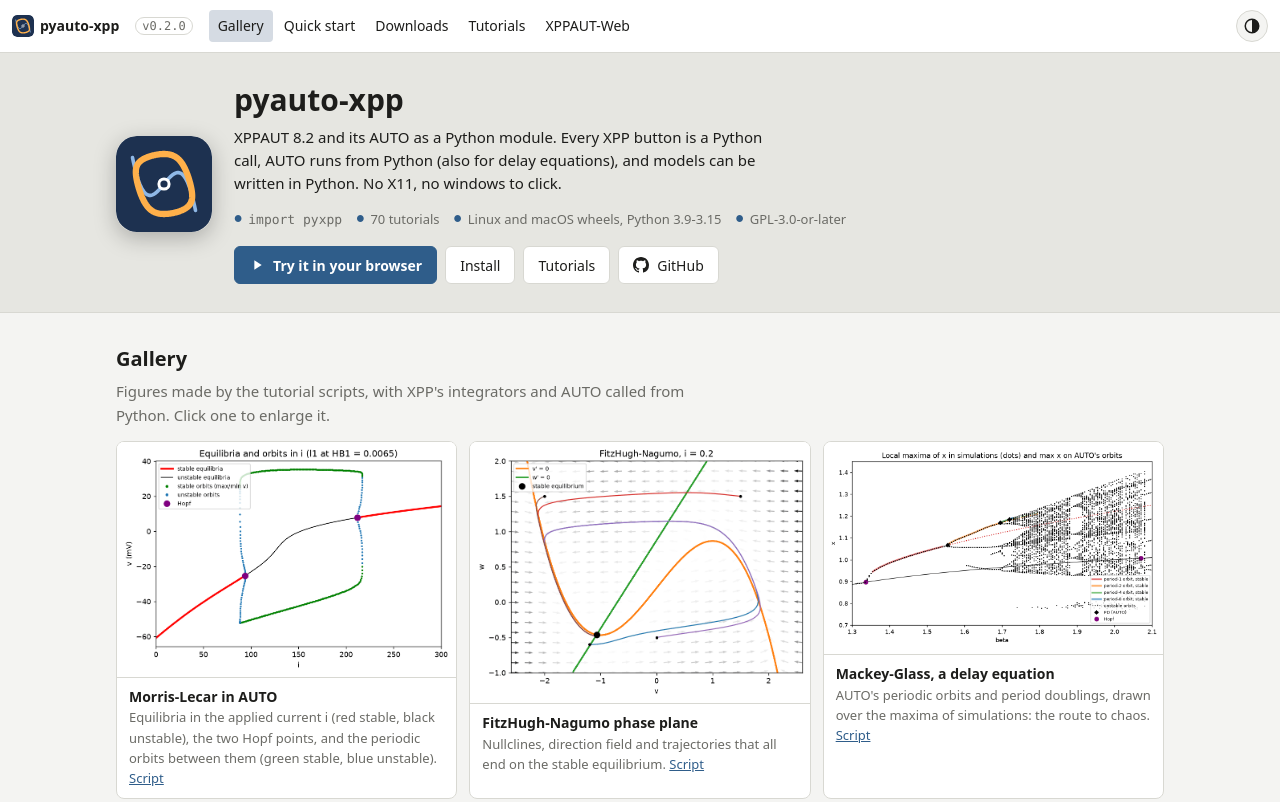
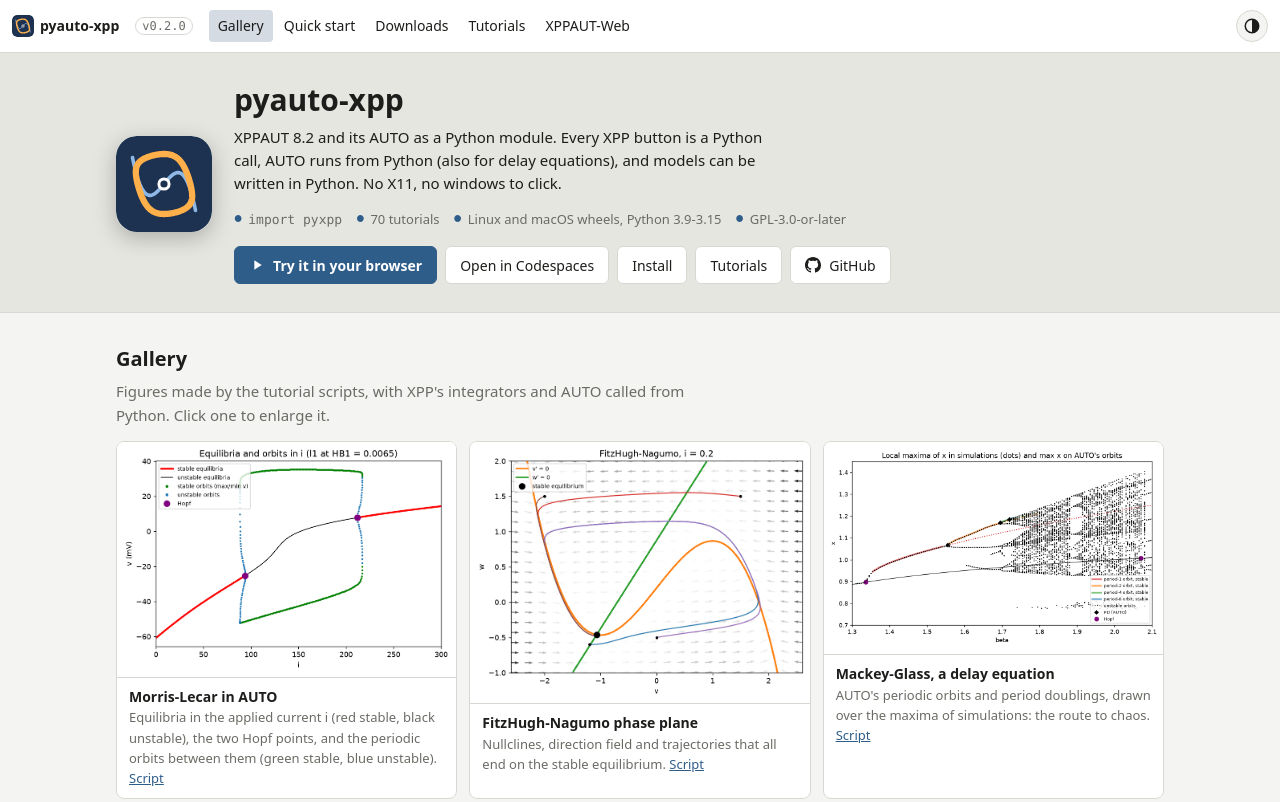
Before and after one commit to ZetaOne/pyauto-xpp, a plain HTML site: page site/index.html in a window 1280 px wide. Shown: the top 802 px of the page. Drawn offline with Linux system fonts and the light colour scheme.

Commit message:
GitHub Codespaces setup
- .devcontainer: Python 3.11 on 2 cores, pyxpp built from source, tutorial
  packages, .py scripts open as notebooks; JupyterLab starts and opens in a
  browser tab; VS Code with the Python and Jupyter extensions
- README and page: Open in GitHub Codespaces next to Binder

Co-Authored-By: Claude Opus 5.5 <noreply@anthropic.com>
Claude-Session: https://claude.ai/code/session_01CG4NvTWnwU7N8hEidx6fdZ

```diff
--- a/site/index.html
+++ b/site/index.html
@@ -486,6 +486,7 @@ footer .row a { color: var(--fg); display: inline-block; padding: 8px 4px }
       </ul>
       <div class="row">
         <a class="btn" href="https://mybinder.org/v2/gh/ZetaOne/pyauto-xpp/HEAD?urlpath=lab/tree/tutorials"><svg viewBox="0 0 24 24" width="16" height="16" aria-hidden="true"><path d="M8 5v14l11-7z" fill="currentColor"/></svg>Try it in your browser</a>
+        <a class="btn ghost" href="https://codespaces.new/ZetaOne/pyauto-xpp?quickstart=1" title="Uses your GitHub account's free Codespaces hours">Open in Codespaces</a>
         <a class="btn ghost" href="#install">Install</a>
         <a class="btn ghost" href="#tutorials">Tutorials</a>
         <a class="btn ghost" href="https://github.com/ZetaOne/pyauto-xpp"><svg viewBox="0 0 16 16" width="16" height="16" aria-hidden="true"><path fill="currentColor" d="M8 0C3.58 0 0 3.58 0 8c0 3.54 2.29 6.53 5.47 7.59.4.07.55-.17.55-.38 0-.19-.01-.82-.01-1.49-2.01.37-2.53-.49-2.69-.94-.09-.23-.48-.94-.82-1.13-.28-.15-.68-.52-.01-.53.63-.01 1.08.58 1.23.82.72 1.21 1.87.87 2.33.66.07-.52.28-.87.51-1.07-1.78-.2-3.64-.89-3.64-3.95 0-.87.31-1.59.82-2.15-.08-.2-.36-1.02.08-2.12 0 0 .67-.21 2.2.82.64-.18 1.32-.27 2-.27.68 0 1.36.09 2 .27 1.53-1.04 2.2-.82 2.2-.82.44 1.1.16 1.92.08 2.12.51.56.82 1.27.82 2.15 0 3.07-1.87 3.75-3.65 3.95.29.25.54.73.54 1.48 0 1.07-.01 1.93-.01 2.2 0 .21.15.46.55.38A8.013 8.013 0 0016 8c0-4.42-3.58-8-8-8z"/></svg>GitHub</a>
```
Also changed, not shown: .devcontainer/devcontainer.json (added), README.md.
